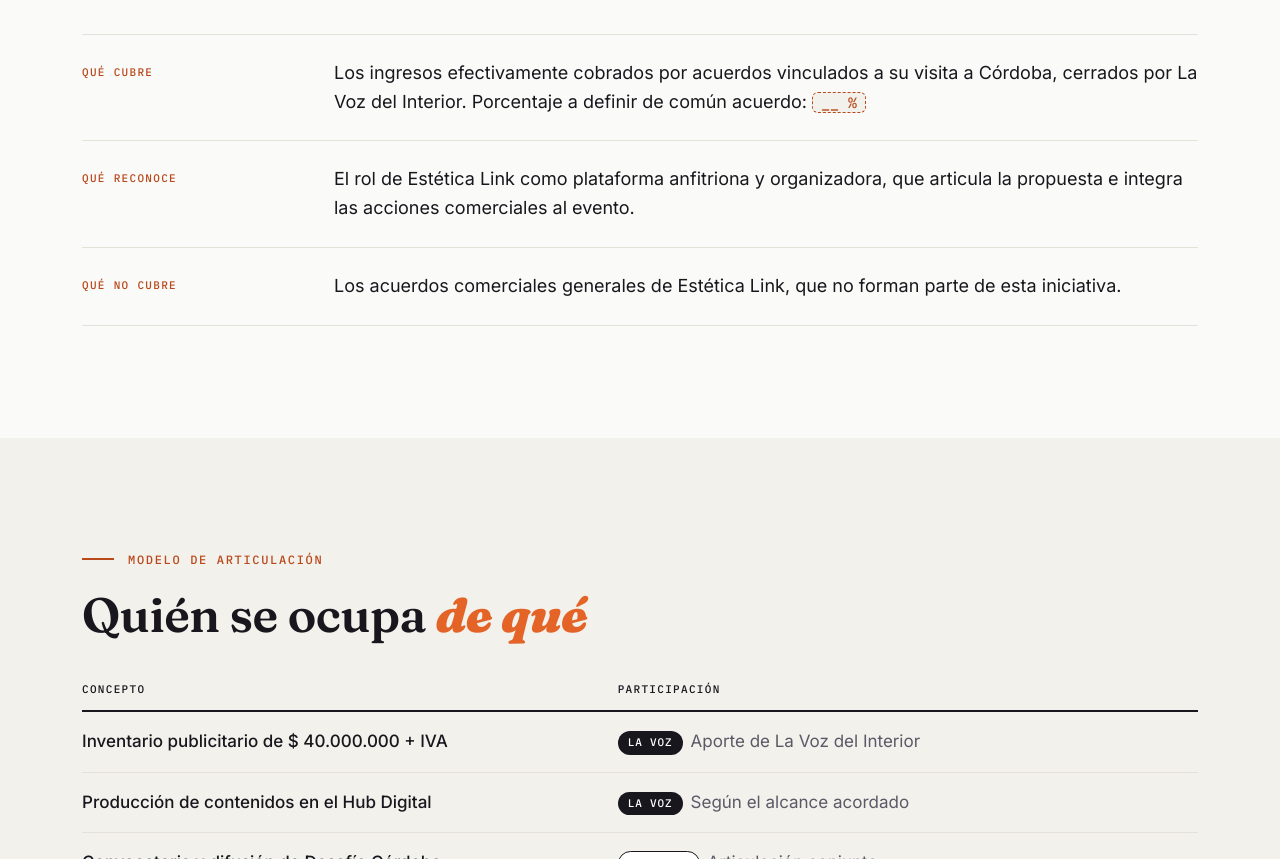
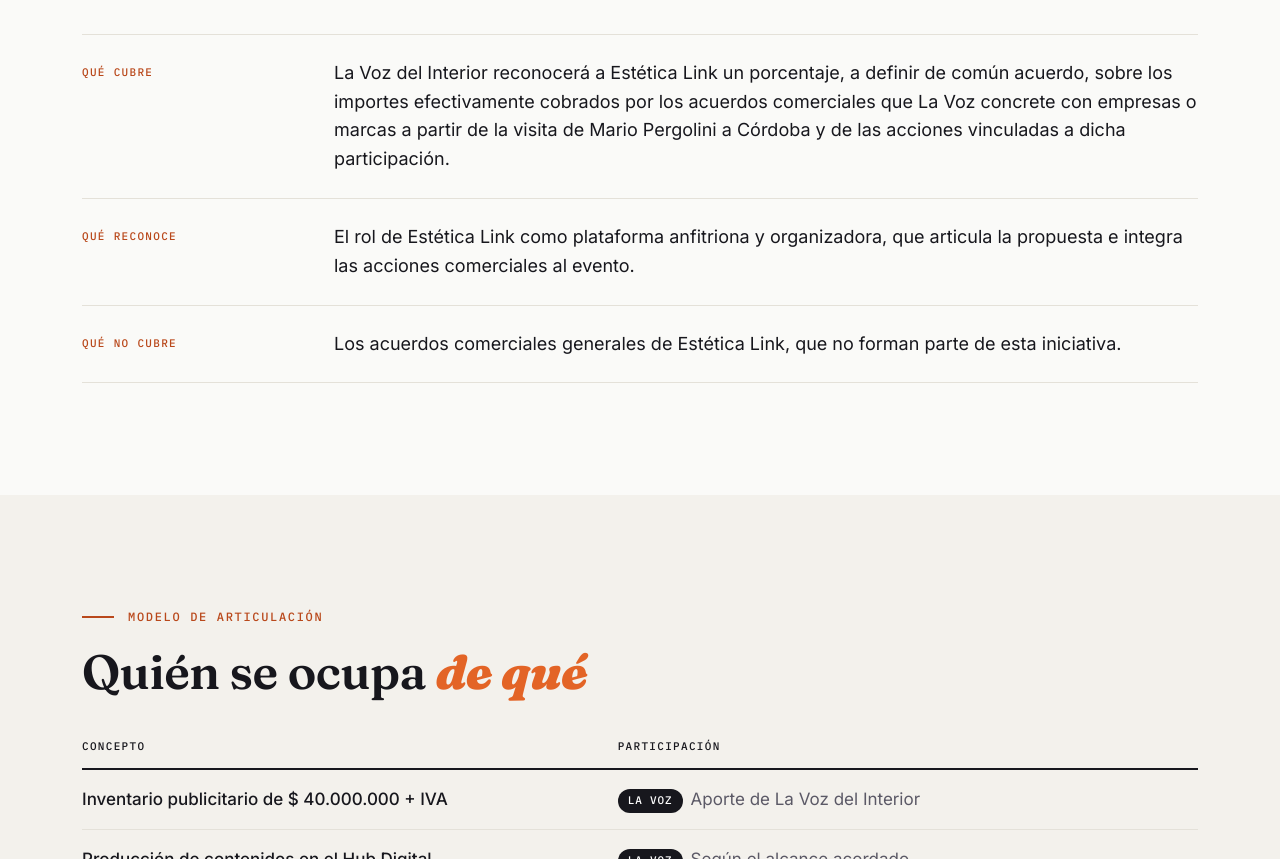
Before and after one commit to mauro-iman/esteticalink-lavoz, a plain HTML site: page index.html in a window 1280 px wide. Shown: the part 10786-11645 px from the top of the page. Drawn offline with Linux system fonts and the light colour scheme.

Commit message:
Reescribir qué cubre la participación comercial de Estética Link
Co-Authored-By: Claude Opus 5.5 <noreply@anthropic.com>
Claude-Session: https://claude.ai/code/session_01Cps6v8cPT7Lot2p2JFQkpk

```diff
--- a/index.html
+++ b/index.html
@@ -543,7 +543,7 @@ footer .wrap { display: flex; justify-content: space-between; gap: 16px; flex-wr
     <p class="eyebrow">Participación comercial de Estética Link</p>
     <h2>Una retribución porcentual sobre los acuerdos <em>vinculados a Mario</em></h2>
     <div class="rows">
-      <div class="row"><span class="label">Qué cubre</span><p>Los ingresos efectivamente cobrados por acuerdos vinculados a su visita a Córdoba, cerrados por La Voz del Interior. Porcentaje a definir de común acuerdo: <span class="tbd">__ %</span></p></div>
+      <div class="row"><span class="label">Qué cubre</span><p>La Voz del Interior reconocerá a Estética Link un porcentaje, a definir de común acuerdo, sobre los importes efectivamente cobrados por los acuerdos comerciales que La Voz concrete con empresas o marcas a partir de la visita de Mario Pergolini a Córdoba y de las acciones vinculadas a dicha participación.</p></div>
       <div class="row"><span class="label">Qué reconoce</span><p>El rol de Estética Link como plataforma anfitriona y organizadora, que articula la propuesta e integra las acciones comerciales al evento.</p></div>
       <div class="row"><span class="label">Qué no cubre</span><p>Los acuerdos comerciales generales de Estética Link, que no forman parte de esta iniciativa.</p></div>
     </div>
```
